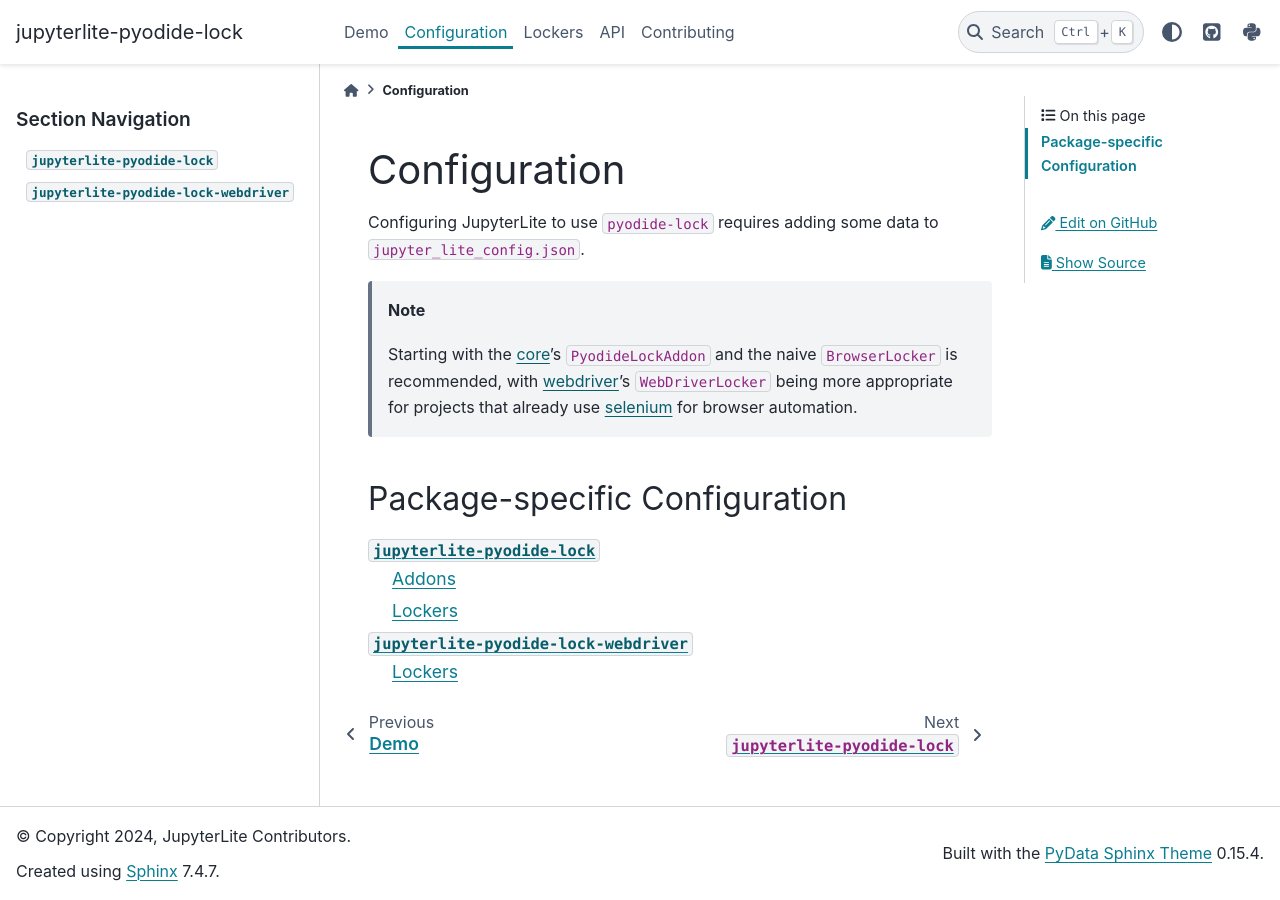
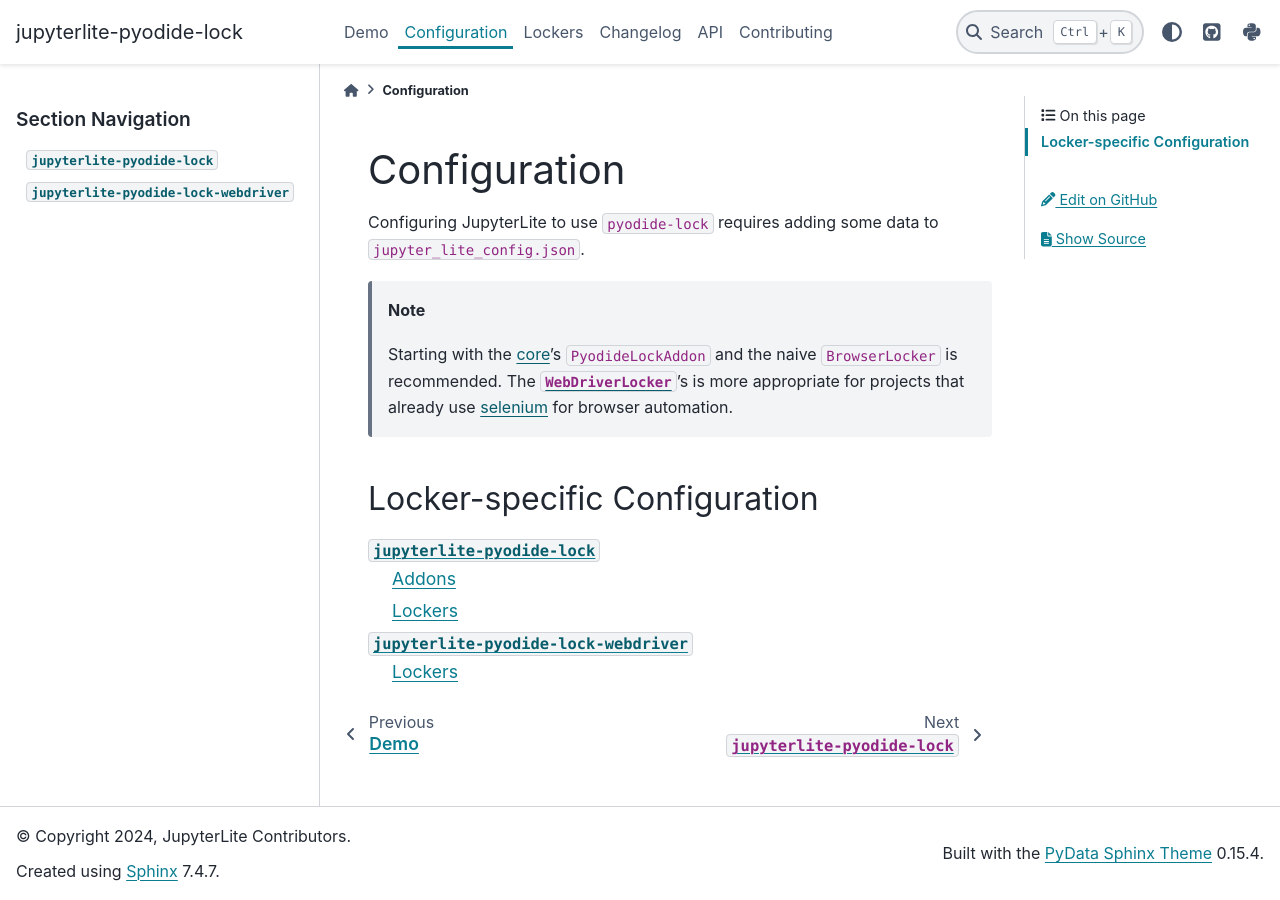
Before and after one commit to deathbeds/jupyterlite-pyodide-lock, a Sphinx documentation site: the page built from docs/configuration/index.md, in a window 1280 px wide. Built offline with Sphinx 7.4.7 and the PyData theme 0.15.4, drawn with Linux system fonts in a browser that asks for light colours.

````diff
--- a/docs/_static/theme.css
+++ b/docs/_static/theme.css
@@ -21,6 +21,10 @@
 
 .sidebar-primary__section:empty {
   display: none !important;
+}
+
+.search-button-field {
+  border: solid 2px var(--pst-color-border);
 }
 
 /** theme customizations */
@@ -47,9 +51,11 @@
   text-align: center;
 }
 
-.jlpl-hero p {
+.bd-article .jlpl-hero p {
   margin: 0;
   padding: 0;
+  width: 100% !important;
+  max-width: unset;
 }
 
 html[data-theme="dark"] .bd-content div.cell_output .text_html,
--- /dev/null
+++ b/docs/changelog.md
@@ -0,0 +1,3 @@
+```{include} ../CHANGELOG.md
+
+```
--- a/docs/conf.py
+++ b/docs/conf.py
@@ -100,6 +100,7 @@ html_theme_options = {
     "navigation_with_keys": False,
     "pygment_light_style": "github-light-colorblind",
     "pygment_dark_style": "github-dark-colorblind",
+    "header_links_before_dropdown": 10,
 }
 
 html_sidebars: dict[str, Any] = {"demo": []}
--- a/docs/configuration/index.md
+++ b/docs/configuration/index.md
@@ -6,12 +6,12 @@ Configuring JupyterLite to use `pyodide-lock` requires adding some data to
 > **Note**
 >
 > Starting with the [core](./core.ipynb)'s
-> `PyodideLockAddon` and the naive `BrowserLocker` is recommended,
-> with [webdriver](./webdriver.ipynb)'s `WebDriverLocker` being more appropriate
+> `PyodideLockAddon` and the naive `BrowserLocker` is recommended.
+> The [`WebDriverLocker`](./webdriver.ipynb)'s is more appropriate
 > for projects that already use [selenium](https://selenium-python.readthedocs.io/)
 > for browser automation.
 
-## Package-specific Configuration
+## Locker-specific Configuration
 
 ```{toctree}
 :maxdepth: 3
--- a/pixi.toml
+++ b/pixi.toml
@@ -19,7 +19,7 @@ inputs = [
   "pyproject.toml",
   "contrib/*/pyproject.toml",
 ]
-outputs = ["build/pip-freeze/$PIXI_ENVIRONMENT_NAME.txt"]
+outputs = ["build/pip-freeze/*.txt"]
 cmd = """
   python -m pip install -vv --no-deps --no-build-isolation --ignore-installed --disable-pip-version-check
     -e .
````
Also changed, not shown: CHANGELOG.md (added, +9 -0 lines), docs/index.md (+1 -0 lines), docs/lockers/index.md (+2 -2 lines), .github/ISSUE_TEMPLATE/bug_report.md (added), .github/ISSUE_TEMPLATE/docs.md (added), .github/ISSUE_TEMPLATE/feature_request.md (added), .github/ISSUE_TEMPLATE/release.md (added), .github/pull_request_template.md (added).
